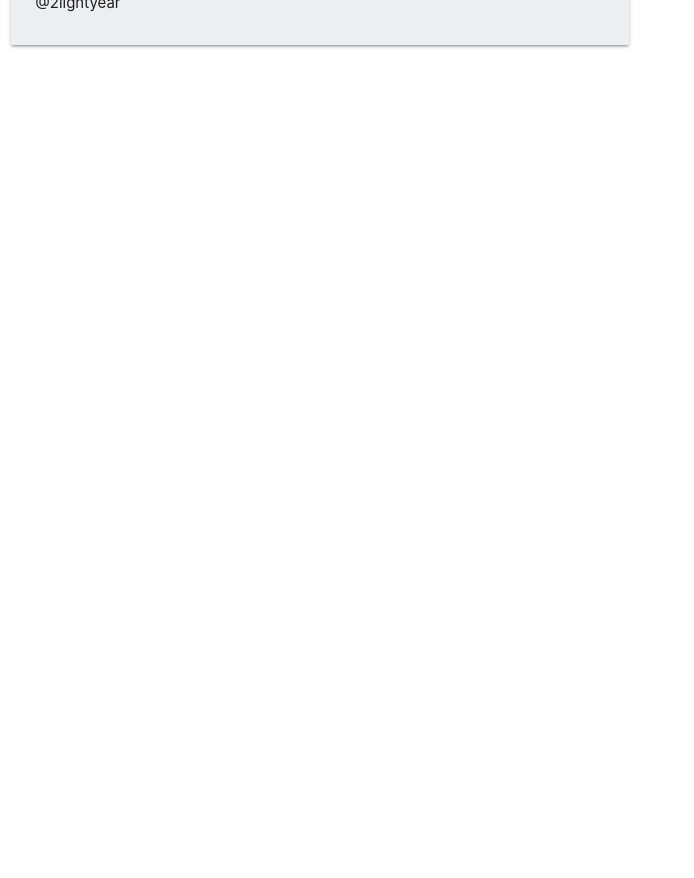
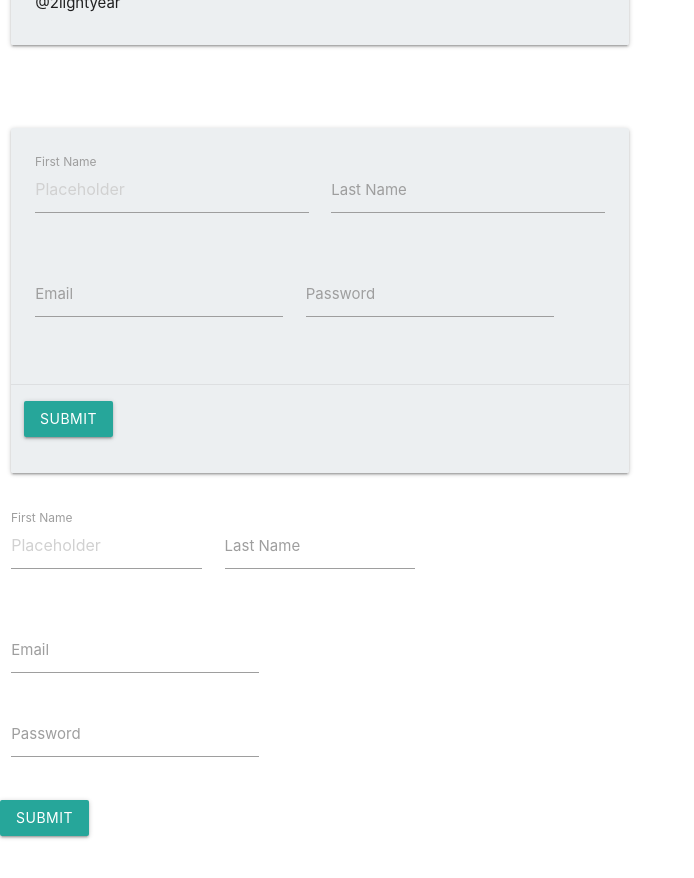
Before and after one commit to SKN11/cnm-client, a React (Create React App) app: page / in a window 1280 px wide. Shown: the part 720-1598 px from the top of the page, without its empty margins (0-694 px from the left). Before the commit the page ends 840 px from the top, so only its background shows below. Built offline with nearby package versions, Linux system fonts and the light colour scheme; no server answers.

Commit message:
remove logo and signupcrd warning

```diff
--- a/src/App.js
+++ b/src/App.js
@@ -1,4 +1,4 @@
-import logo from './logo.svg';
+
 import Contacts from './components/Contacts'
 
 import './App.css';
@@ -15,7 +15,7 @@ function App() {
       </nav>
     { <div className="row"><Contacts/></div> }
 
-    {/* <div className="row"><SignUpCard/></div> */}
+    {<div className="row"><SignUpCard/></div>}
 
     </div>
 
```
